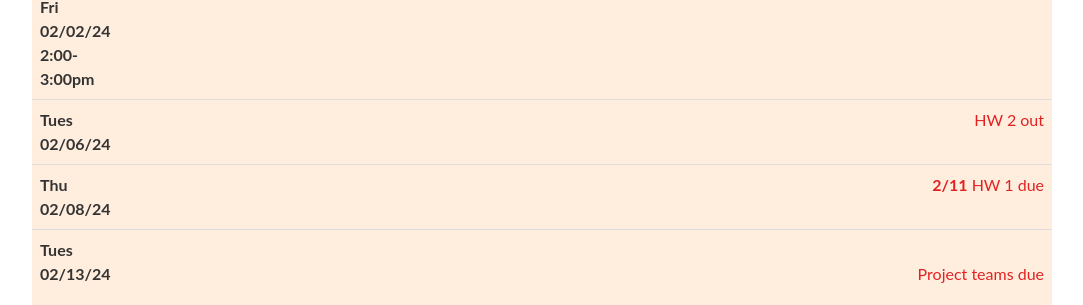
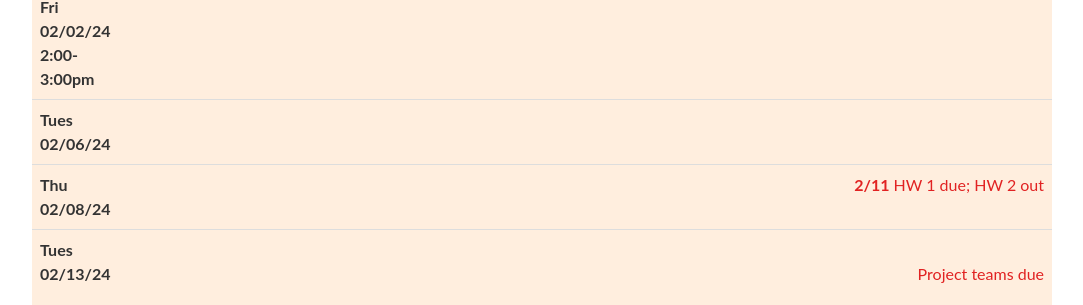
Before and after one commit to yilunzhao/cpsc477, a Jekyll site: the page built from _pages/lectures.md, in a window 1280 px wide and 900 px high, scrolled down 493 px. Shown: the part 150-455 px from the top of the window, without its empty margins (98-1181 px from the left). Built offline with Jekyll 4.4.1, drawn with Linux system fonts in a browser that asks for light colours; nearby versions of some CDN libraries; comment, search, counter and statistics services are not loaded; part of the change alters nothing that is shown.

Commit message:
due date

```diff
--- a/_data/lectures.yml
+++ b/_data/lectures.yml
@@ -95,7 +95,7 @@
   slides:
   readings:
   optional:
-  logistics: HW 2 out
+  logistics:
 
 - date: Thu 02/08/24
   lecturer:
@@ -105,7 +105,7 @@
   slides:
   readings:
   optional:
-  logistics: <strong>2/11</strong> HW 1 due
+  logistics: <strong>2/11</strong> HW 1 due; HW 2 out
 
 - date: Tues 02/13/24
   lecturer:
```
